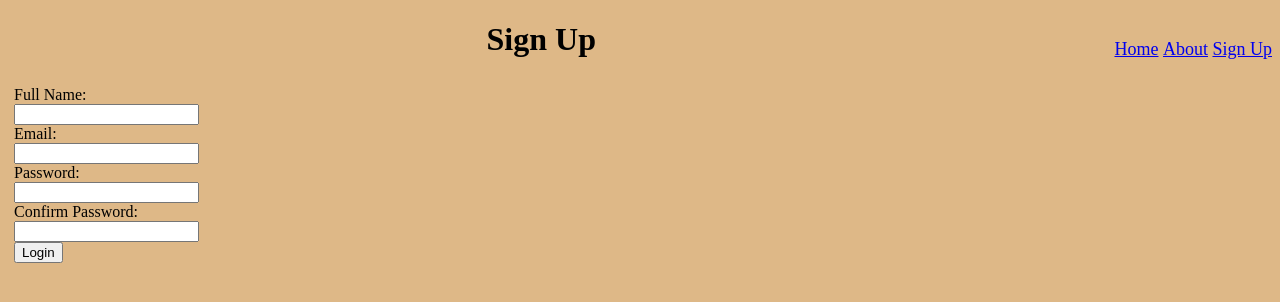
After one commit to natasaivic/web-apps, a Flask app: page /signup in a window 1280 px wide. The commit adds this page. Shown: the top 302 px of the page. Run offline with Flask 2, Linux system fonts and the light colour scheme.

Commit message:
Rendering a Sign Up form and Navbar using Flask-WTF and WTForms.

```diff
--- a/educative_paws_rescue_center/app.py
+++ b/educative_paws_rescue_center/app.py
@@ -1,6 +1,8 @@
 from flask import Flask, render_template, abort
+from forms import SignupForm
 
 app = Flask(__name__)
+app.config['SECRET_KEY'] = 'dfewfew123213rwdsgert34tgfd1234trgf'
 
 """Information regarding the Pets in the System."""
 pets = [
@@ -26,6 +28,10 @@ def pet_details(pet_id):
 
     return render_template("details.html", pet=pet)
 
+@app.route("/signup", methods=["POST", "GET"])
+def signup():
+    form = SignupForm()
+    return render_template("signup.html", form=form)
 
 @app.route("/about")
 def about():
--- /dev/null
+++ b/educative_paws_rescue_center/forms.py
@@ -0,0 +1,10 @@
+from flask_wtf import FlaskForm
+from wtforms import StringField, PasswordField, SubmitField
+from wtforms.validators import InputRequired, Email, EqualTo
+
+class SignupForm(FlaskForm):
+    full_name = StringField("Full Name", validators=[InputRequired()])
+    email = StringField("Email", validators=[InputRequired(), Email()])
+    password = PasswordField("Password", validators=[InputRequired()])
+    confirm_password = PasswordField("Confirm Password", validators=[InputRequired(), EqualTo('password')])
+    submit = SubmitField("Login")
--- a/educative_paws_rescue_center/templates/base.html
+++ b/educative_paws_rescue_center/templates/base.html
@@ -11,6 +11,13 @@
 </head>
 
 <body>
+    <div>
+        <ul style="list-style-type: none;float: right;font-size: large;">
+            <li style="display:inline"><a href="{{url_for('home')}}">Home</a></li>
+            <li style="display:inline"><a href="{{url_for('about')}}">About</a></li>
+            <li style="display:inline"><a href="{{url_for('signup')}}">Sign Up</a></li>
+        </ul>
+    </div>
     <h1 style='text-align: center;'>{% block heading %}
         <!-- Placeholder for Heading -->{% endblock %}</h1>
     {% block content %}
--- /dev/null
+++ b/educative_paws_rescue_center/templates/signup.html
@@ -0,0 +1,9 @@
+{% extends "base.html" %} {% block title %} Sign-Up {% endblock %} {% block heading %} Sign Up {% endblock %} {% block content %}
+<form action="{{url_for('signup')}}" method="POST" style="padding:6px;">
+    {{form.full_name.label}}: <br> {{form.full_name}}
+    <br>{{ form.email.label }}: <br> {{ form.email }}
+    <br> {{ form.password.label }}: <br> {{ form.password }}
+    <br> {{ form.confirm_password.label }}: <br> {{ form.confirm_password }}
+    <br> {{ form.csrf_token }}{{ form.submit }}
+</form>
+{% endblock %}
```
